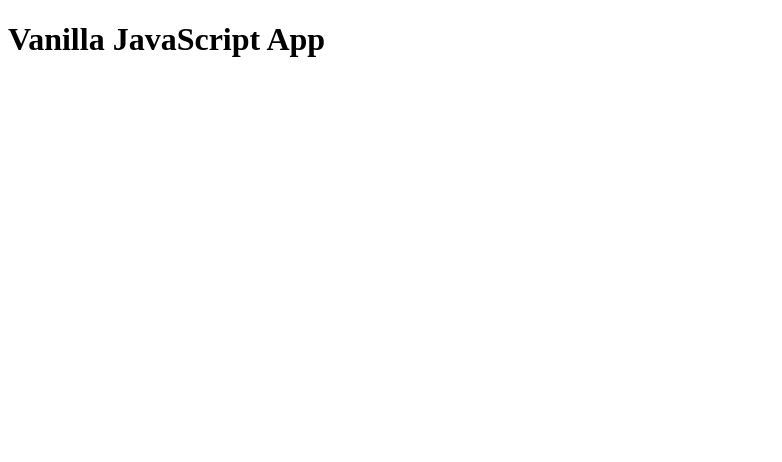
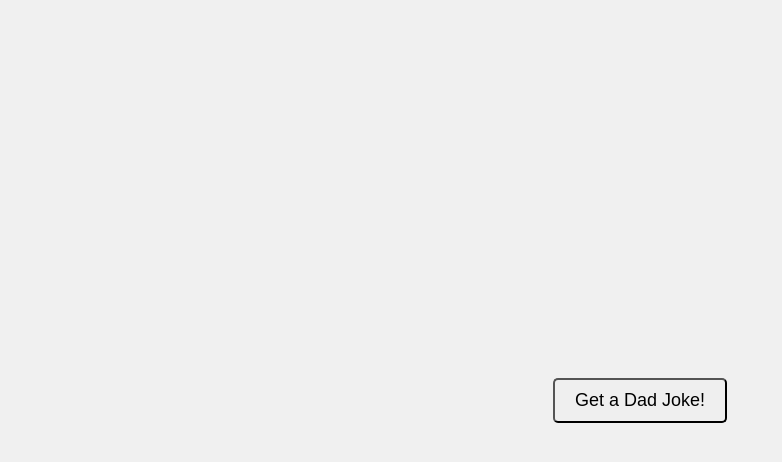
Before and after one commit to Dominic-Bbc/my-first-static-web-app, a website: page src/index.html in a window 1280 px wide. Shown: the whole page, without its empty margins (0-782 px from the left). Drawn offline with Linux system fonts and the light colour scheme.

Commit message:
Update index.html

```diff
--- a/src/index.html
+++ b/src/index.html
@@ -1,17 +1,58 @@
 <!DOCTYPE html>
 <html lang="en">
+<head>
+    <meta charset="UTF-8">
+    <meta name="viewport" content="width=device-width, initial-scale=1.0">
+    <title>Dad Joke Generator</title>
+    <style>
+        body, html {
+            height: 100%;
+            margin: 0;
+            display: flex;
+            justify-content: center;
+            align-items: center;
+            font-family: Arial, sans-serif;
+            background-color: #f0f0f0;
+        }
+        button {
+            padding: 10px 20px;
+            font-size: 18px;
+            cursor: pointer;
+            border-radius: 5px;
+        }
+        #jokeDisplay {
+            margin-top: 20px;
+            padding: 20px;
+            border-radius: 5px;
+            background-color: white;
+            box-shadow: 0 4px 8px rgba(0,0,0,0.1);
+            display: none;
+        }
+    </style>
+</head>
+<body>
+    <div>
+        <button onclick="fetchJoke()">Get a Dad Joke!</button>
+        <div id="jokeDisplay"></div>
+    </div>
 
-<head>
-  <meta charset="UTF-8">
-  <meta name="viewport" content="width=device-width, initial-scale=1.0">
-  <link rel="stylesheet" href="styles.css">
-  <title>Vanilla JavaScript App</title>
-</head>
-
-<body>
-  <main>
-    <h1>Vanilla JavaScript App</h1>
-  </main>
+    <script>
+        function fetchJoke() {
+            fetch('https://icanhazdadjoke.com/', {
+                headers: {
+                    'Accept': 'application/json'
+                }
+            })
+            .then(response => response.json())
+            .then(data => {
+                document.getElementById('jokeDisplay').innerHTML = data.joke;
+                document.getElementById('jokeDisplay').style.display = 'block';
+            })
+            .catch(error => {
+                document.getElementById('jokeDisplay').innerHTML = 'Oops! Something went wrong.';
+                document.getElementById('jokeDisplay').style.display = 'block';
+            });
+        }
+    </script>
 </body>
-
 </html>
```
